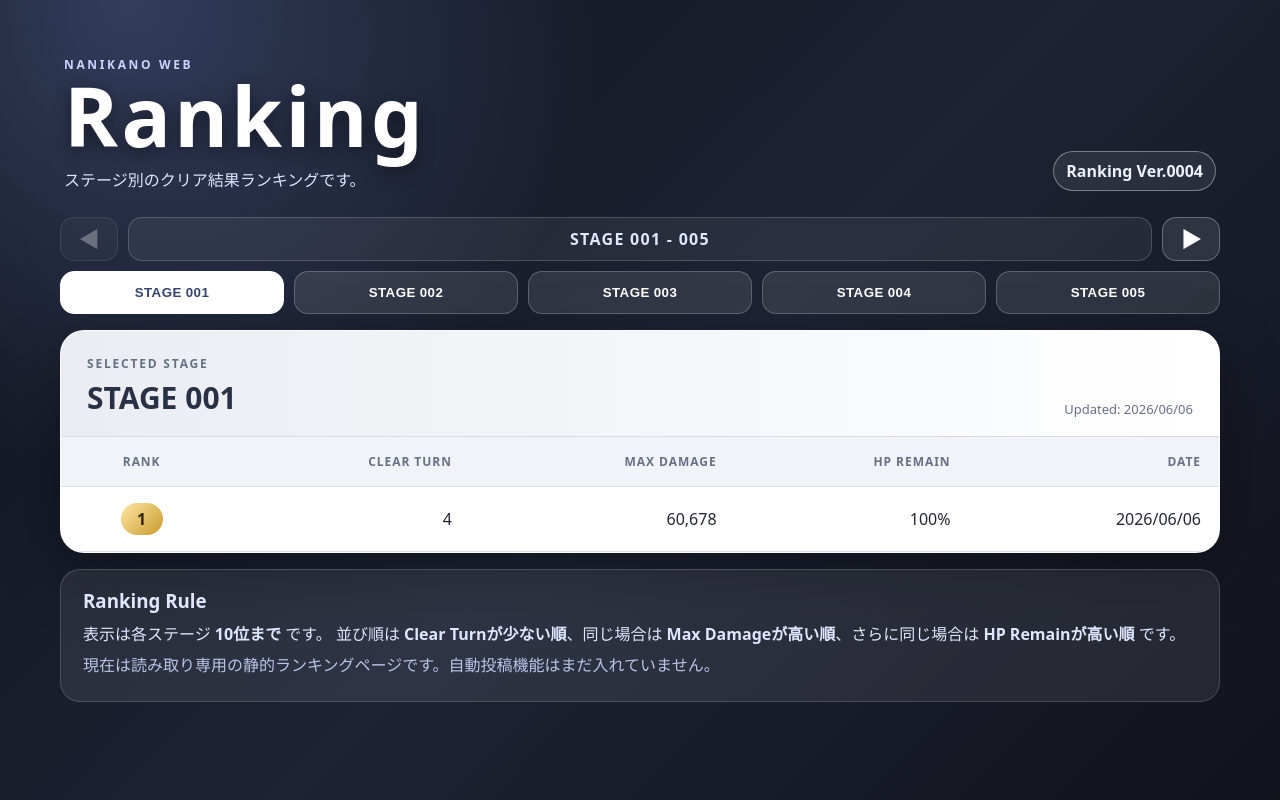
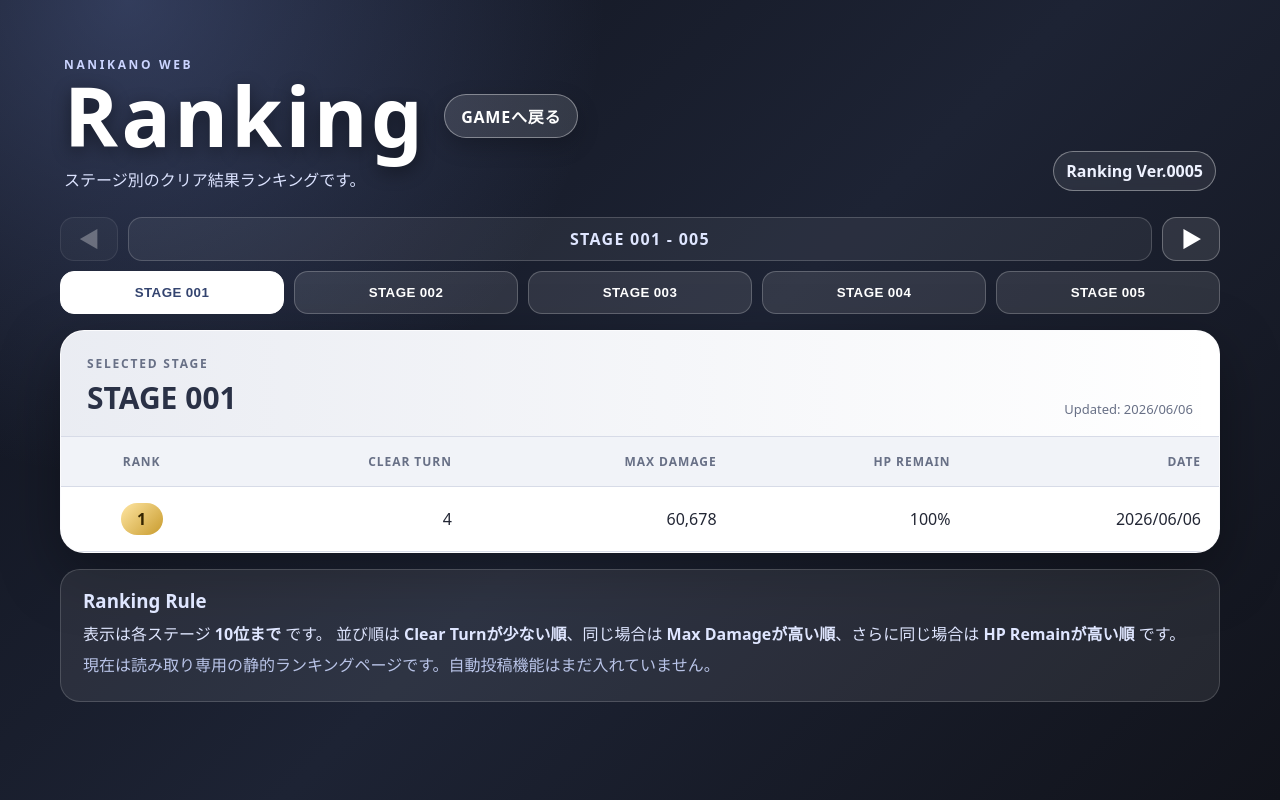
Before and after one commit to sabaneko001/nanikano-ranking, a plain HTML site: page docs/index.html in a window 1280 px wide. Drawn offline with Linux system fonts and the light colour scheme.

Commit message:
Add files via upload

```diff
--- a/docs/index.html
+++ b/docs/index.html
@@ -10,12 +10,15 @@
 <body>
   <main class="page">
     <header class="hero">
-      <div>
+      <div class="heroMain">
         <p class="eyebrow">NANIKANO WEB</p>
-        <h1>Ranking</h1>
+        <div class="titleRow">
+          <h1>Ranking</h1>
+          <a class="backToGameBtn" href="https://sabaneko001.github.io/nanikano-web/?mode=stage_select">GAMEへ戻る</a>
+        </div>
         <p class="lead">ステージ別のクリア結果ランキングです。</p>
       </div>
-      <div class="version">Ranking Ver.0004</div>
+      <div class="version">Ranking Ver.0005</div>
     </header>
 
     <section class="stagePager" aria-label="Stage page selector">
@@ -67,6 +70,6 @@
     </section>
   </main>
 
-  <script src="./ranking.js?v=0004"></script>
+  <script src="./ranking.js?v=0005"></script>
 </body>
 </html>
--- a/docs/style.css
+++ b/docs/style.css
@@ -51,6 +51,45 @@ h1 {
   line-height: 0.9;
   letter-spacing: 0.04em;
   text-shadow: 0 5px 18px rgba(0, 0, 0, 0.45);
+}
+
+
+.heroMain {
+  min-width: 0;
+}
+
+.titleRow {
+  display: flex;
+  align-items: center;
+  gap: 18px;
+  flex-wrap: wrap;
+}
+
+.backToGameBtn {
+  display: inline-flex;
+  align-items: center;
+  justify-content: center;
+  min-height: 42px;
+  padding: 9px 16px;
+  border: 1px solid rgba(255,255,255,0.38);
+  border-radius: 999px;
+  color: #ffffff;
+  background: rgba(255,255,255,0.12);
+  text-decoration: none;
+  font-weight: 900;
+  letter-spacing: 0.05em;
+  box-shadow: 0 8px 22px rgba(0,0,0,0.22);
+  transition: transform 0.12s ease, background 0.12s ease, border-color 0.12s ease;
+}
+
+.backToGameBtn:hover {
+  transform: translateY(-1px);
+  background: rgba(255,255,255,0.22);
+  border-color: rgba(255,255,255,0.62);
+}
+
+.backToGameBtn:active {
+  transform: translateY(0);
 }
 
 .lead {
```
